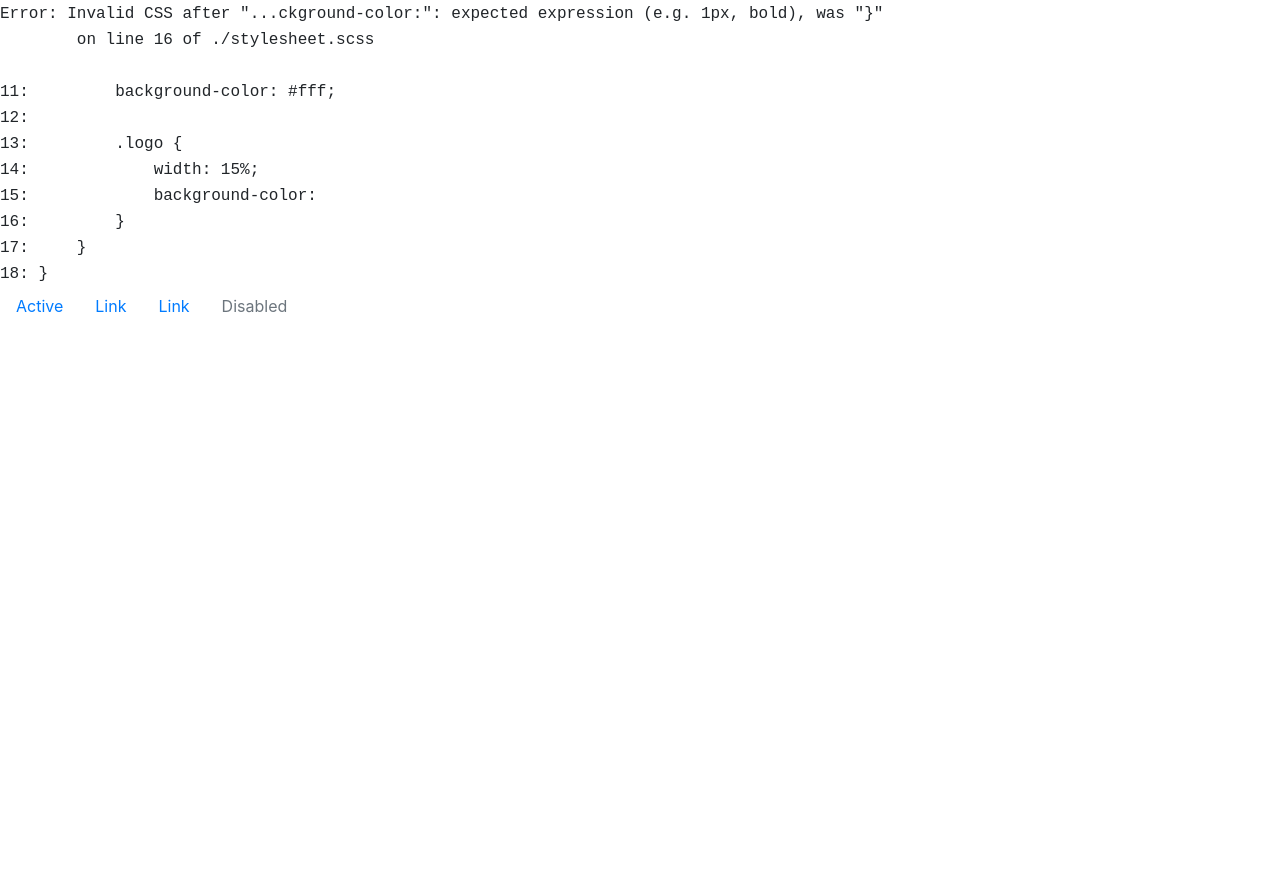
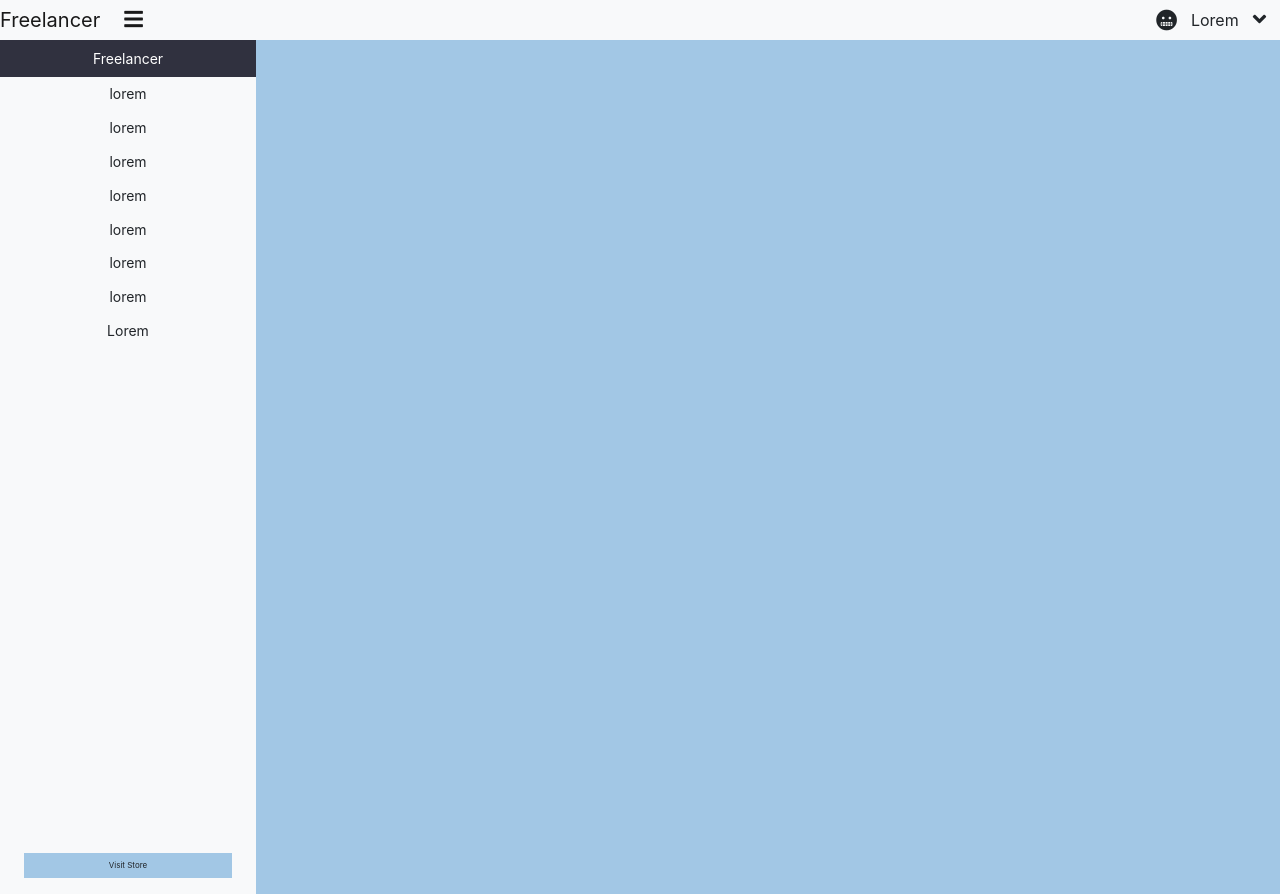
Before and after one commit to eltonlanquaye/Dashboard_001, a plain HTML site: page index.html in a window 1280 px wide. Before the commit the page ends 800 px from the top, so only its background shows below. Drawn offline with nearby package versions, Linux system fonts and the light colour scheme.

Commit message:
Nav & aside coded

```diff
--- a/css/stylesheet.scss
+++ b/css/stylesheet.scss
@@ -1,18 +1,53 @@
 // Variables
+$colorWhite: #fff;
+// Mixins
+// Styles
+body {
+    background-color: #A2C7E5;
+    .wrapper {
+        nav {
+            padding: 0 !important;
 
-// Mixins
+            form {
+                .right {
+                    padding-right: .875rem;
+                }
+            }
+        } // aside
+        aside {
+            position: relative;
+            display: block;
+            width: 20%;
+            height: 100%;
+            min-height: 100%;
+            ul {
+                list-style: none;
+                text-align: center;
+                padding-left: 0;
+                li {
+                    font-size: .875rem;
+                    padding-bottom: .4rem;
+                    padding-top: .4rem;
+                    height: 10%;
+                }
+                .stretch {
+                    padding-bottom: 200%;
+                }
+                .visit-store {
+                    background-color: #A2C7E5 !important;
+                    margin-left: 1.5rem;
+                    margin-right: 1.5rem;
 
-// Styles
-
-body {
-    background-color: #7ABBD6;
-
-    .nav {
-        background-color: #fff;
-
-        .logo {
-            width: 15%;
-            background-color:
+                    font-size: .5rem;
+                }
+                .logo {
+                    background-color: #30313F !important;
+                    padding: .5rem;
+                    color: $colorWhite !important;
+                    // width: 20%;
+                    text-align: center;
+                }
+            }
         }
     }
 }
--- a/index.html
+++ b/index.html
@@ -1,37 +1,85 @@
 <!doctype html>
 <html lang="en">
+
 <head>
   <!-- Required meta tags -->
   <meta charset="utf-8">
   <meta name="viewport" content="width=device-width, initial-scale=1, shrink-to-fit=no">
 
-    <!-- Bootstrap CSS -->
-    <link rel="stylesheet" href="https://stackpath.bootstrapcdn.com/bootstrap/4.1.1/css/bootstrap.min.css" integrity="sha384-WskhaSGFgHYWDcbwN70/dfYBj47jz9qbsMId/iRN3ewGhXQFZCSftd1LZCfmhktB" crossorigin="anonymous">
+  <!-- Bootstrap CSS, Stylesheet, Font Awesome -->
+  <link rel="stylesheet" href="https://stackpath.bootstrapcdn.com/bootstrap/4.1.1/css/bootstrap.min.css" integrity="sha384-WskhaSGFgHYWDcbwN70/dfYBj47jz9qbsMId/iRN3ewGhXQFZCSftd1LZCfmhktB"
+    crossorigin="anonymous">
   <link rel="stylesheet" href="css/stylesheet.css">
+  <link rel="stylesheet" href="https://use.fontawesome.com/releases/v5.1.0/css/all.css" integrity="sha384-lKuwvrZot6UHsBSfcMvOkWwlCMgc0TaWr+30HWe3a4ltaBwTZhyTEggF5tJv8tbt"
+    crossorigin="anonymous">
 
   <title>Dashboard One</title>
 </head>
 
 <body>
-    <ul class="nav">
-        <li class="nav-item logo text-center">
-          <a class="nav-link active" href="#">Active</a>
-        </li>
-        <li class="nav-item">
-          <a class="nav-link" href="#">Link</a>
-        </li>
-        <li class="nav-item">
-          <a class="nav-link" href="#">Link</a>
-        </li>
-        <li class="nav-item">
-          <a class="nav-link disabled" href="#">Disabled</a>
+<!-- wrapper -->
+  <div class="wrapper  d-flex flex-column ">
+
+    <!-- Navbar -->
+
+    <nav class="navbar navbar-expand-lg navbar-light bg-light">
+      <button class="navbar-toggler" type="button" data-toggle="collapse" data-target="#navbarTogglerDemo01" aria-controls="navbarTogglerDemo01"
+      aria-expanded="false" aria-label="Toggle navigation">
+      <span class="navbar-toggler-icon"></span>
+    </button>
+    <div class="collapse navbar-collapse" id="navbarTogglerDemo01">
+        <a class="navbar-brand logo" href="#">Freelancer</a>
+        <ul class="navbar-nav mr-auto mt-2 mt-lg-0">
+          <li class="nav-item active">
+            <a class="nav-link" href="#">
+              <i class="fas fa-bars fa-lg"></i>
+              <span class="sr-only">(current)</span>
+            </a>
           </li>
         </ul>
+        <form class="form-inline my-2 my-lg-0">
+          <i class="fas fa-grimace fa-lg right"></i>
+          <a class="right">Lorem</a>
+          <a class="right">
+            <i class="fas fa-angle-down fa-lg"></i>
+          </a>
+        </form>
+      </div>
+    </nav>
+
+    <!-- /Navbar -->
+
+
+        <!-- aside -->
+          <aside class="bg-light">
+            <ul class="">
+              <li class="logo">Freelancer</li>
+              <li>lorem</li>
+              <li>lorem</li>
+              <li>lorem</li>
+              <li>lorem</li>
+              <li>lorem</li>
+              <li>lorem</li>
+              <li>lorem</li>
+              <li class="stretch">Lorem</li>
+              <li class="visit-store">Visit Store</li>
+            </ul>
+          </aside>
+        <!-- /aside -->
+
+  </div>
+  <!-- wrapper -->
+
+
 
   <!-- Optional JavaScript -->
   <!-- jQuery first, then Popper.js, then Bootstrap JS -->
-    <script src="https://code.jquery.com/jquery-3.3.1.slim.min.js" integrity="sha384-q8i/X+965DzO0rT7abK41JStQIAqVgRVzpbzo5smXKp4YfRvH+8abtTE1Pi6jizo" crossorigin="anonymous"></script>
-    <script src="https://cdnjs.cloudflare.com/ajax/libs/popper.js/1.14.3/umd/popper.min.js" integrity="sha384-ZMP7rVo3mIykV+2+9J3UJ46jBk0WLaUAdn689aCwoqbBJiSnjAK/l8WvCWPIPm49" crossorigin="anonymous"></script>
-    <script src="https://stackpath.bootstrapcdn.com/bootstrap/4.1.1/js/bootstrap.min.js" integrity="sha384-smHYKdLADwkXOn1EmN1qk/HfnUcbVRZyYmZ4qpPea6sjB/pTJ0euyQp0Mk8ck+5T" crossorigin="anonymous"></script>
+  <script src="https://code.jquery.com/jquery-3.3.1.slim.min.js" integrity="sha384-q8i/X+965DzO0rT7abK41JStQIAqVgRVzpbzo5smXKp4YfRvH+8abtTE1Pi6jizo"
+    crossorigin="anonymous"></script>
+  <script src="https://cdnjs.cloudflare.com/ajax/libs/popper.js/1.14.3/umd/popper.min.js" integrity="sha384-ZMP7rVo3mIykV+2+9J3UJ46jBk0WLaUAdn689aCwoqbBJiSnjAK/l8WvCWPIPm49"
+    crossorigin="anonymous"></script>
+  <script src="https://stackpath.bootstrapcdn.com/bootstrap/4.1.1/js/bootstrap.min.js" integrity="sha384-smHYKdLADwkXOn1EmN1qk/HfnUcbVRZyYmZ4qpPea6sjB/pTJ0euyQp0Mk8ck+5T"
+    crossorigin="anonymous"></script>
 </body>
+
 </html>
```
Also changed, not shown: css/stylesheet.css, 1 other file. Lines whose indentation alone changed are shown as unchanged.
